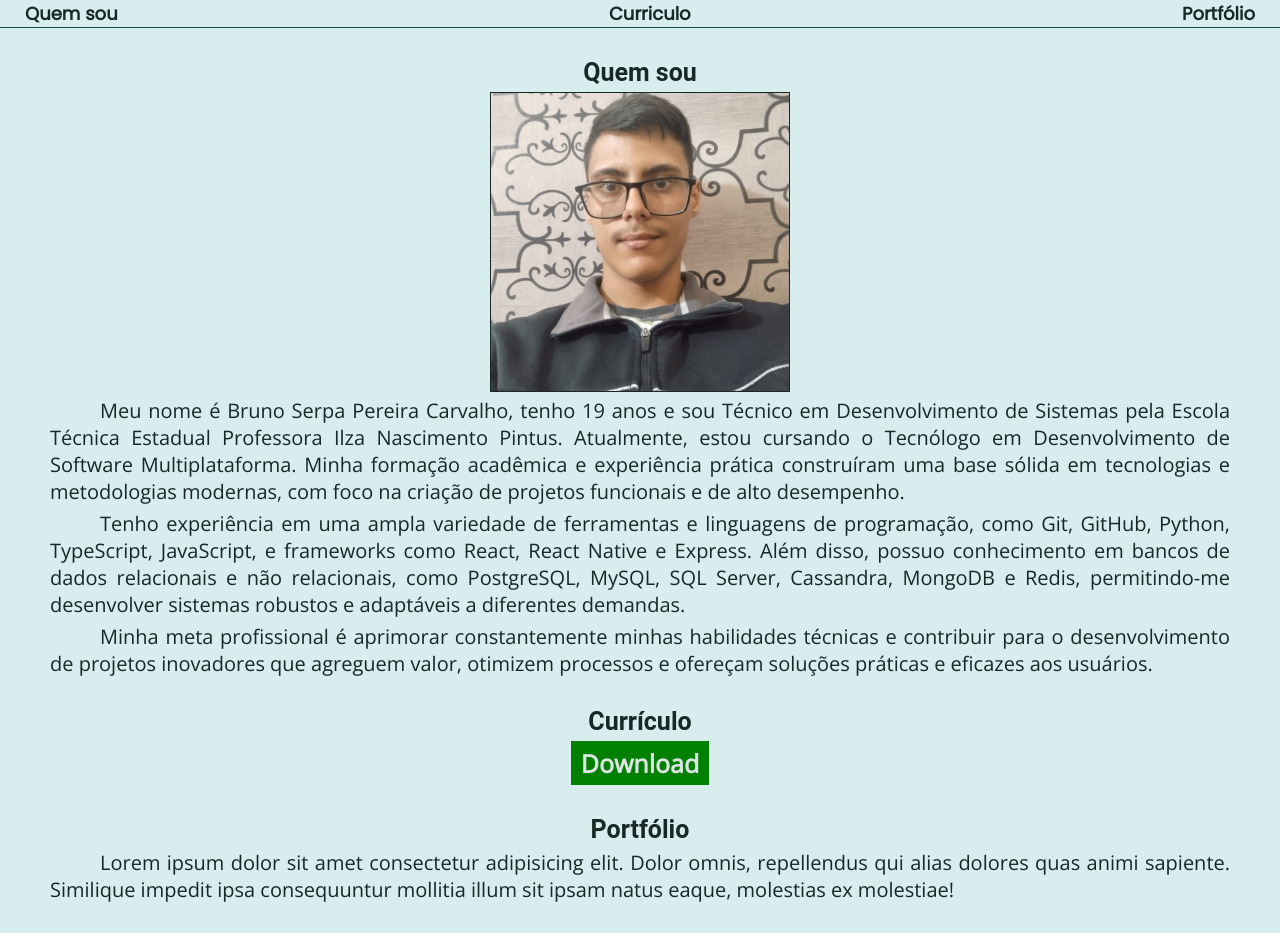
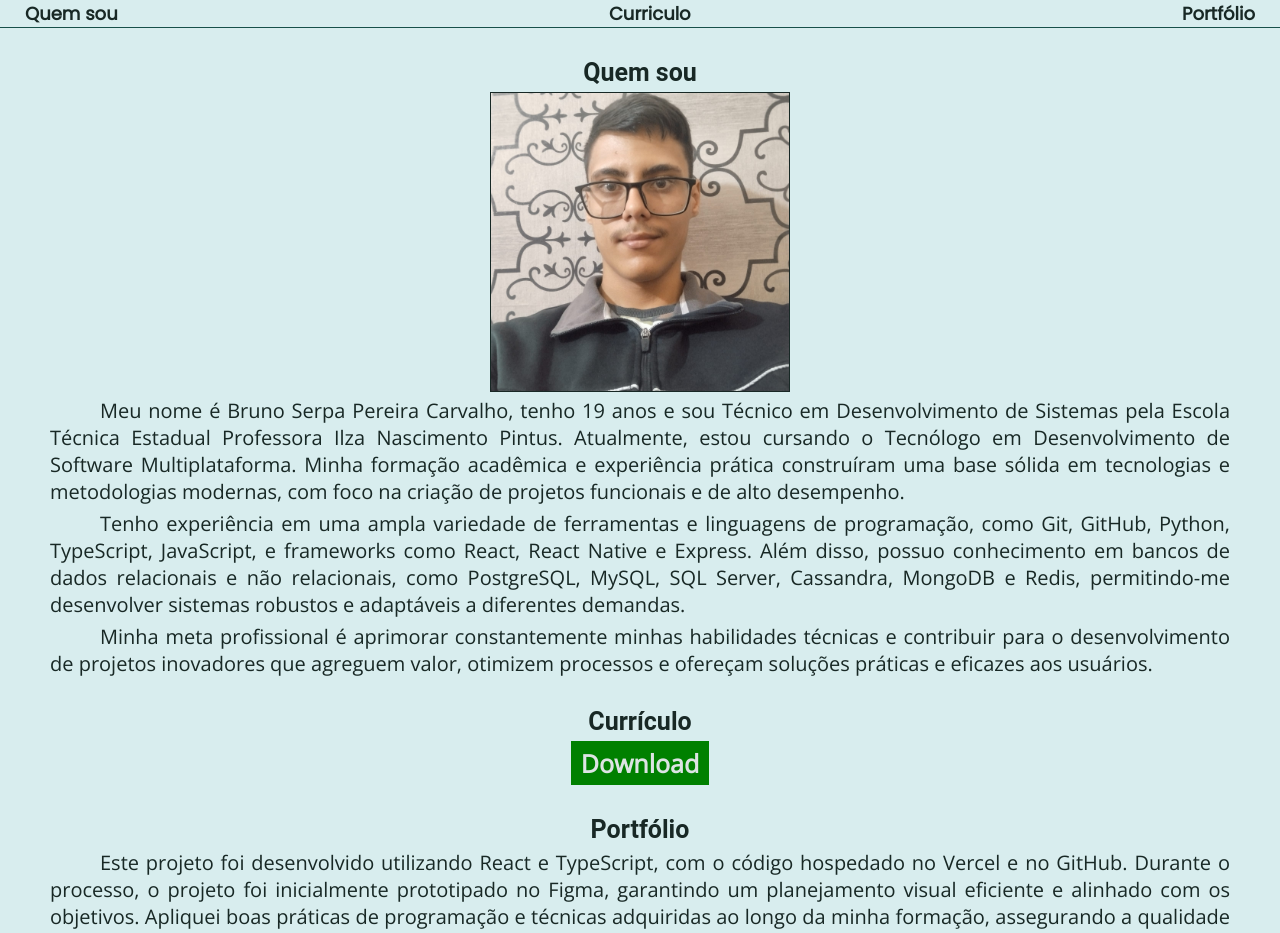
Before and after one commit to BrunoSerpa/portfolio-code, a React (Create React App) app: page / in a window 1280 px wide. Shown: the top 933 px of the page. Before the commit the page ends 903 px from the top, so only its background shows below. Built offline with nearby package versions, Linux system fonts and the light colour scheme.

Commit message:
Update project description in Home component to reflect development process and best practices

```diff
--- a/src/Pages/Home/index.tsx
+++ b/src/Pages/Home/index.tsx
@@ -29,7 +29,7 @@ export default function Home() {
             <DivContend id="Portfolio">
                 <Title>Portfólio</Title>
                 <Paragraph>
-                    Lorem ipsum dolor sit amet consectetur adipisicing elit. Dolor omnis, repellendus qui alias dolores quas animi sapiente. Similique impedit ipsa consequuntur mollitia illum sit ipsam natus eaque, molestias ex molestiae!
+                    Este projeto foi desenvolvido utilizando React e TypeScript, com o código hospedado no Vercel e no GitHub. Durante o processo, o projeto foi inicialmente prototipado no Figma, garantindo um planejamento visual eficiente e alinhado com os objetivos. Apliquei boas práticas de programação e técnicas adquiridas ao longo da minha formação, assegurando a qualidade e a saúde do código por meio de análises realizadas com o SonarCloud.
                 </Paragraph>
             </DivContend>
         </DivPage>
```
